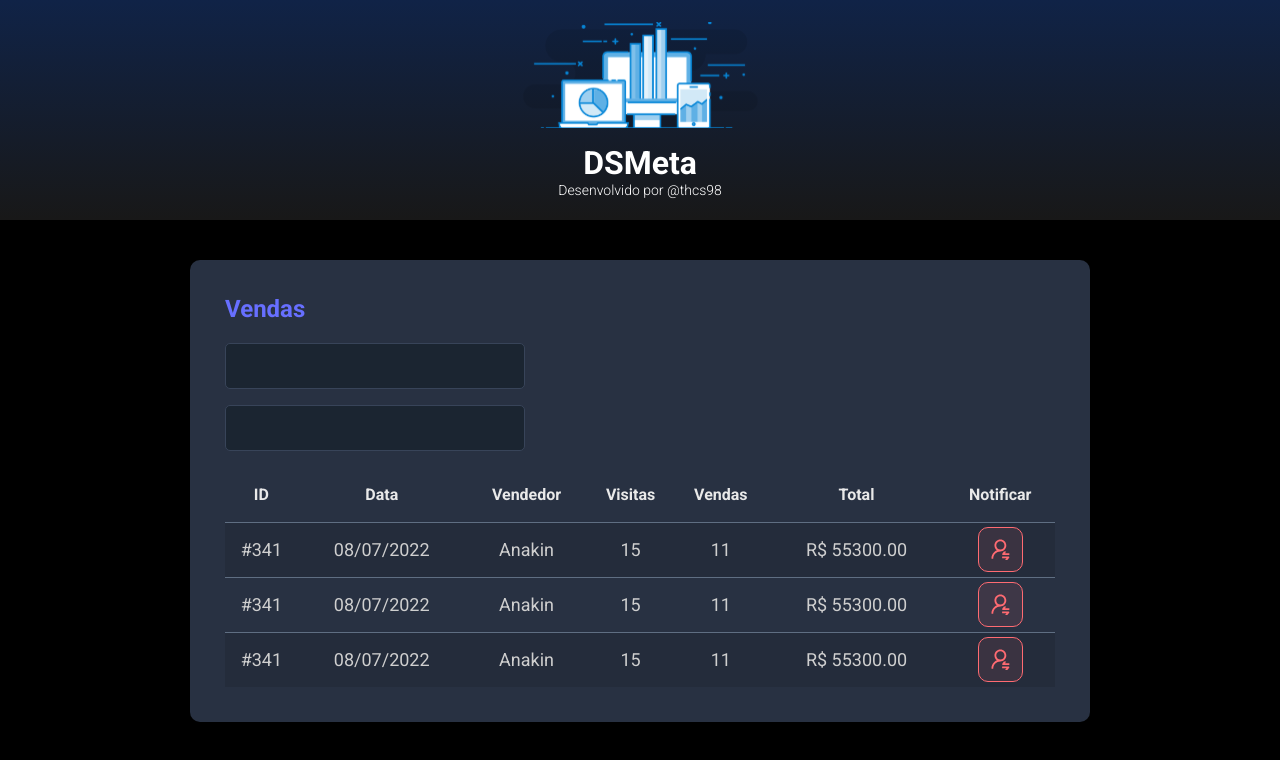
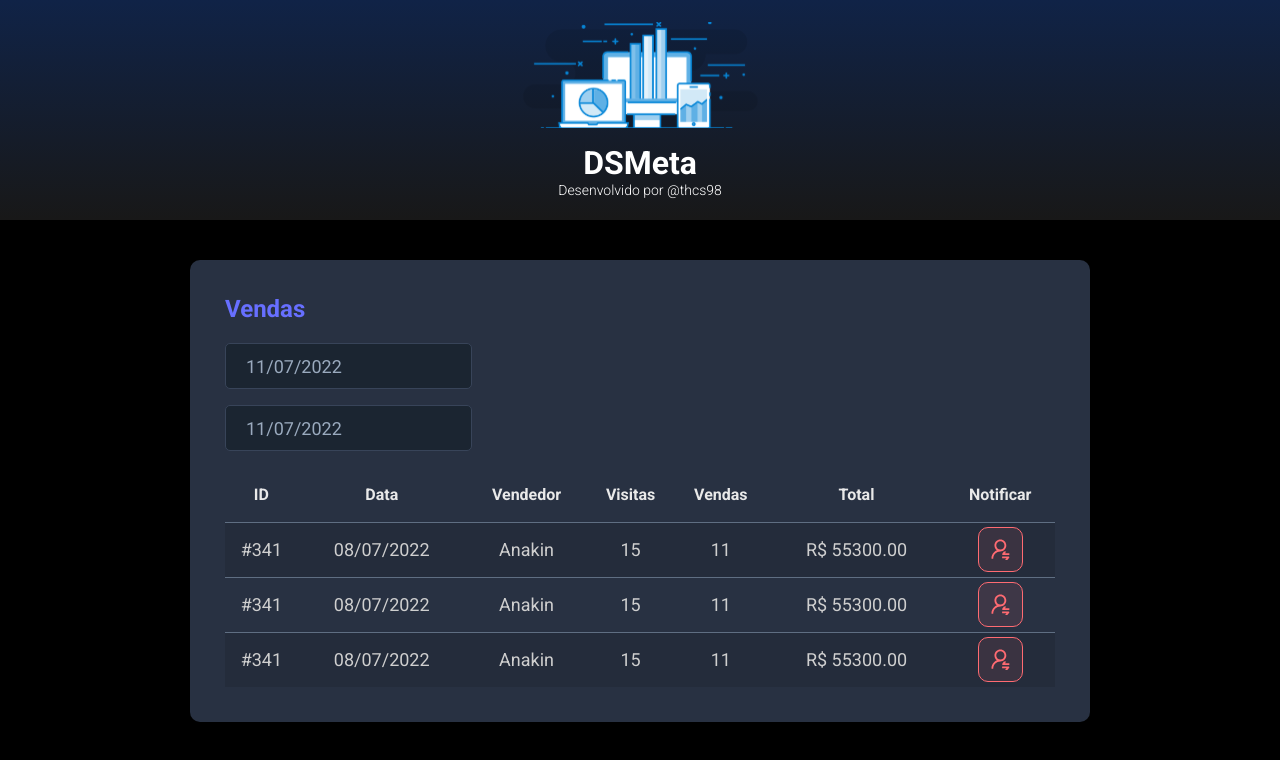
Before and after one commit to th1998c/dsmeta, a React (Vite) app in the folder frontend/: page / in a window 1280 px wide. Shown: the top 760 px of the page. Built offline with nearby package versions, Linux system fonts and the light colour scheme.

Commit message:
Datepicker

```diff
--- a/frontend/package.json
+++ b/frontend/package.json
@@ -8,7 +8,9 @@
     "preview": "vite preview"
   },
   "dependencies": {
+    "@types/react-datepicker": "4.4.2",
     "react": "^18.0.0",
+    "react-datepicker": "4.8.0",
     "react-dom": "^18.0.0"
   },
   "devDependencies": {
--- a/frontend/src/components/SalesCard/index.tsx
+++ b/frontend/src/components/SalesCard/index.tsx
@@ -1,3 +1,5 @@
+import DatePicker from "react-datepicker";
+import "react-datepicker/dist/react-datepicker.css";
 import NotificationButton from '../NotificationButton'
 import './styles.css'
 function SalesCard() {
@@ -6,10 +8,20 @@
             <h2 className="dsmeta-sales-title">Vendas</h2>
             <div className="dsmeta-form-control-container">
                 <div>
-                            <input className="dsmeta-form-control" type="text" name="" id=""/>
+                    <DatePicker
+                        selected={new Date()}
+                        onChange={(date: Date) => { }}
+                        className="dsmeta-form-control"
+                        dateFormat="dd/MM/yyyy"
+                    />
                 </div>
                 <div>
-                            <input className="dsmeta-form-control" type="text" name="" id=""/>
+                    <DatePicker
+                        selected={new Date()}
+                        onChange={(date: Date) => { }}
+                        className="dsmeta-form-control"
+                        dateFormat="dd/MM/yyyy"
+                    />
                 </div>
             </div>
 
@@ -36,7 +48,7 @@
                             <td>R$ 55300.00</td>
                             <td>
                                 <div className="dsmeta-red-btn-container">
-                                            <NotificationButton/>
+                                    <NotificationButton />
                                 </div>
                             </td>
                         </tr>
@@ -49,7 +61,7 @@
                             <td>R$ 55300.00</td>
                             <td>
                                 <div className="dsmeta-red-btn-container">
-                                            <NotificationButton/>
+                                    <NotificationButton />
                                 </div>
                             </td>
                         </tr>
@@ -62,7 +74,7 @@
                             <td>R$ 55300.00</td>
                             <td>
                                 <div className="dsmeta-red-btn-container">
-                                            <NotificationButton/>
+                                    <NotificationButton />
                                 </div>
                             </td>
                         </tr>
```
Also changed, not shown: 1 other file (tests, documents, lock files or other folders). Lines whose indentation alone changed are shown as unchanged.
